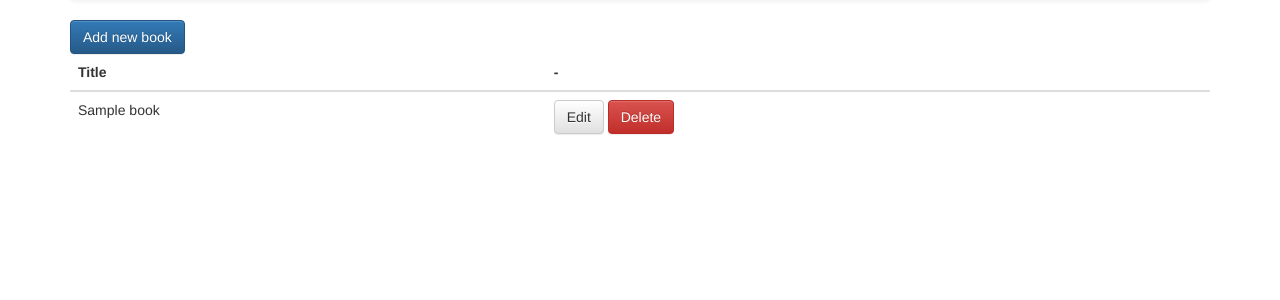
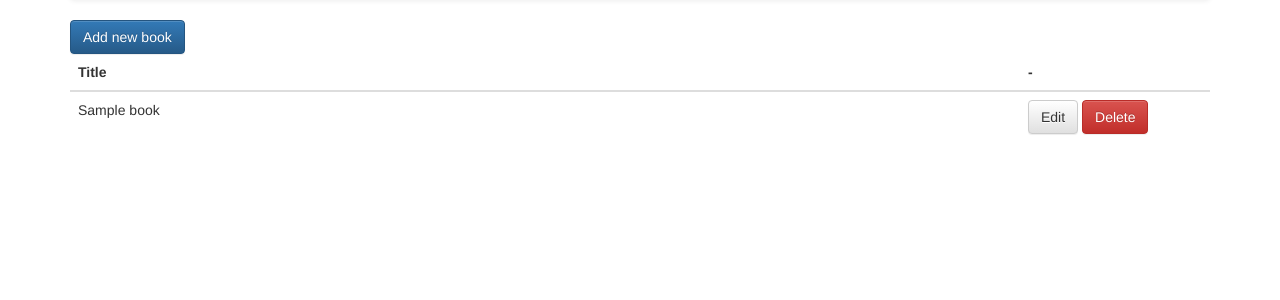
Before and after one commit to medvid11/algebra-bookshop, a PHP site: page /books.php in a window 1280 px wide. Shown: the part 52-352 px from the top of the page. Run offline with PHP 8.4, Linux system fonts and the light colour scheme; tables that the repository leaves empty or names only in its code hold one stand-in row (values such as "Sample post").

Commit message:
Changed column width for books list.

```diff
--- a/books.php
+++ b/books.php
@@ -41,8 +41,8 @@ $stmt->close();
 		<table class="table">
 			<thead>
 				<tr>
-					<th>Title</th>
-					<th>-</th>
+					<th class="col-md-10">Title</th>
+					<th class="col-md-2">-</th>
 				</tr>
 			</thead>
 
```
